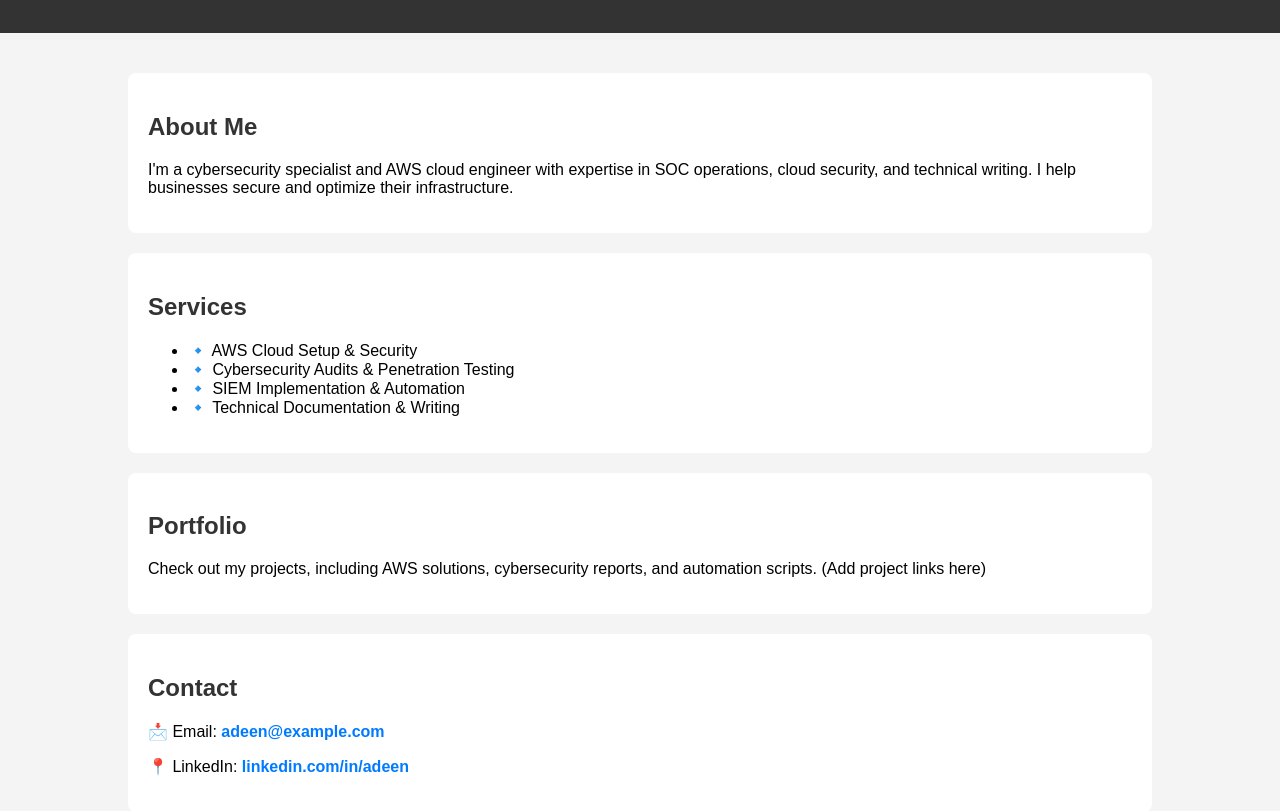
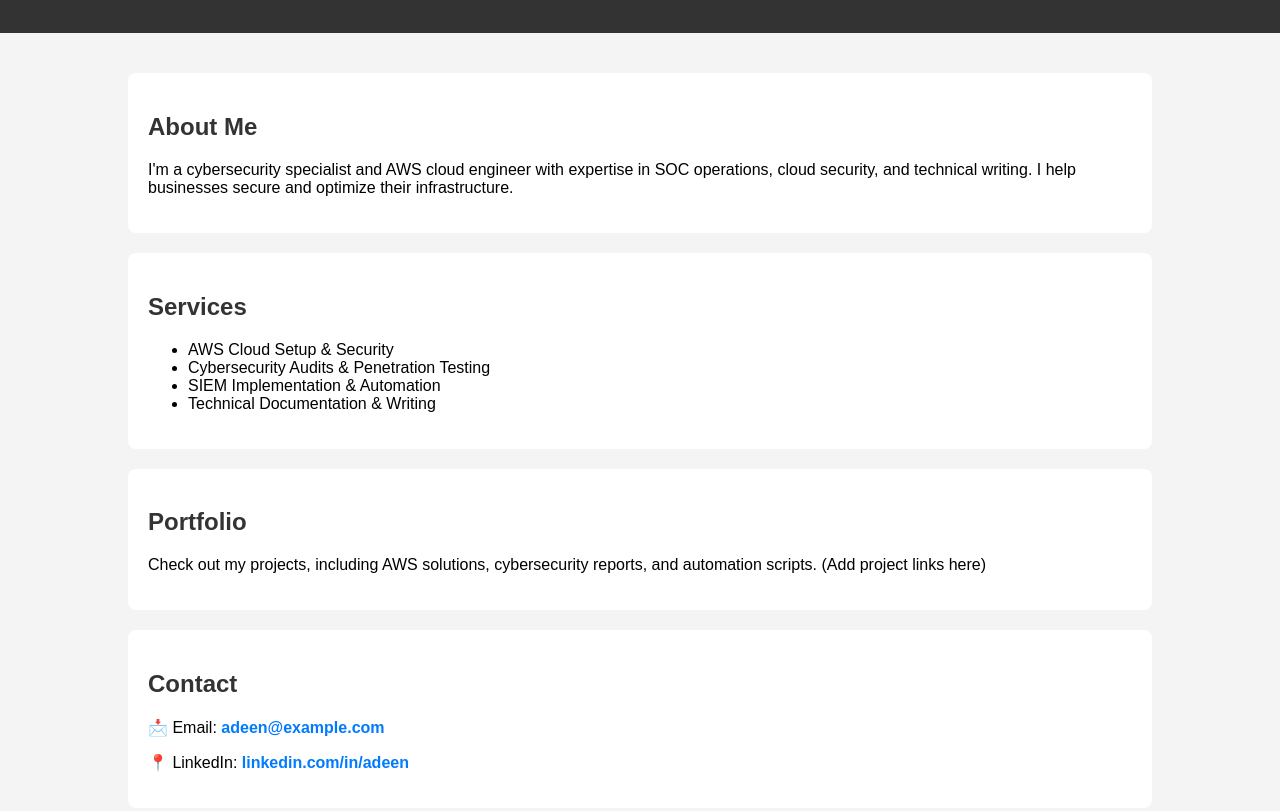
Before and after one commit to Adeen202/Portfolio, a plain HTML site: page index.html in a window 1280 px wide. Shown: the part 121-932 px from the top of the page. Drawn offline with Linux system fonts and the light colour scheme.

Commit message:
Update index.html

```diff
--- a/index.html
+++ b/index.html
@@ -26,10 +26,10 @@
         <div class="section services">
             <h2>Services</h2>
             <ul>
-                <li>🔹 AWS Cloud Setup & Security</li>
-                <li>🔹 Cybersecurity Audits & Penetration Testing</li>
-                <li>🔹 SIEM Implementation & Automation</li>
-                <li>🔹 Technical Documentation & Writing</li>
+                <li> AWS Cloud Setup & Security</li>
+                <li> Cybersecurity Audits & Penetration Testing</li>
+                <li> SIEM Implementation & Automation</li>
+                <li> Technical Documentation & Writing</li>
             </ul>
         </div>
         <div class="section portfolio">
```
